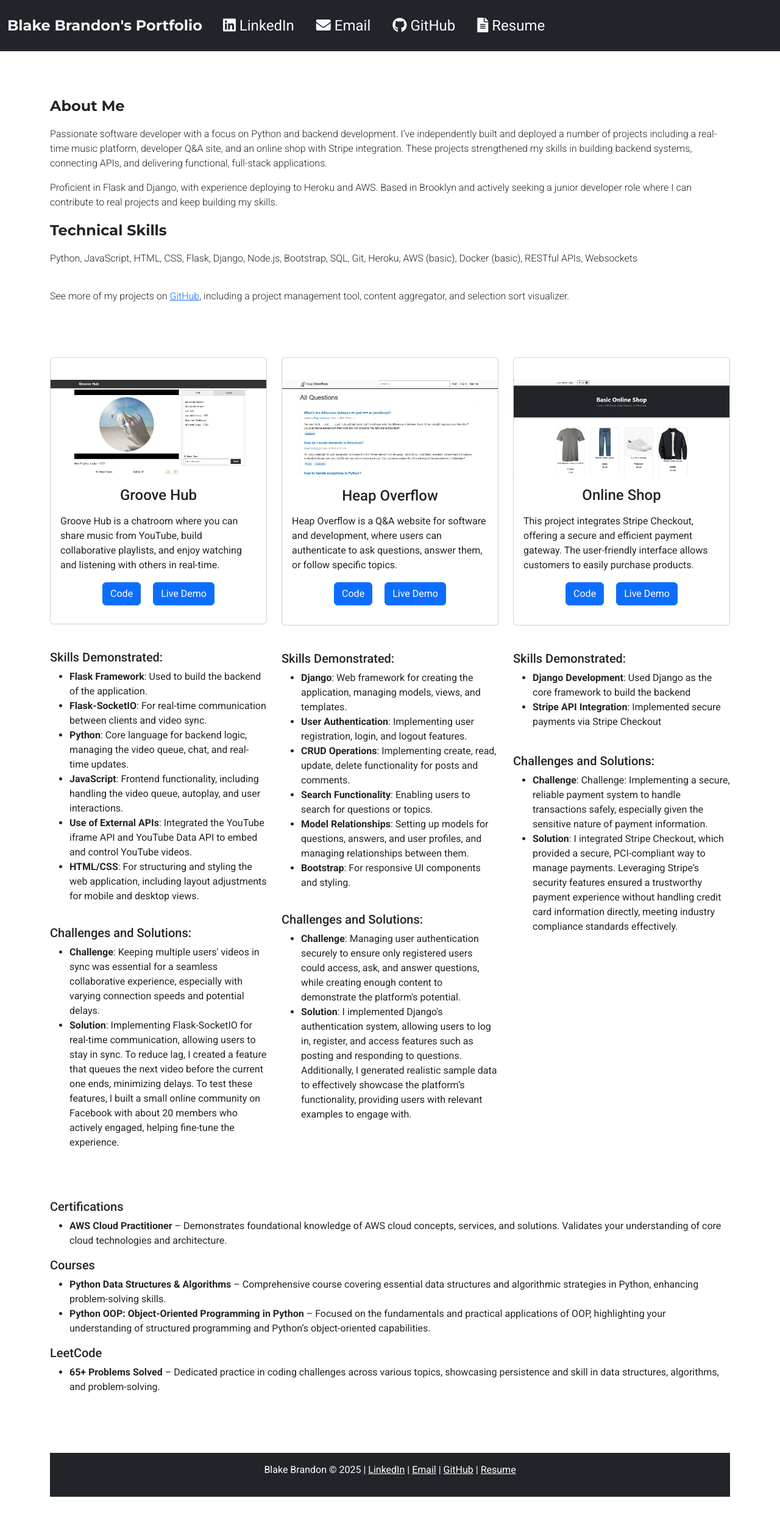
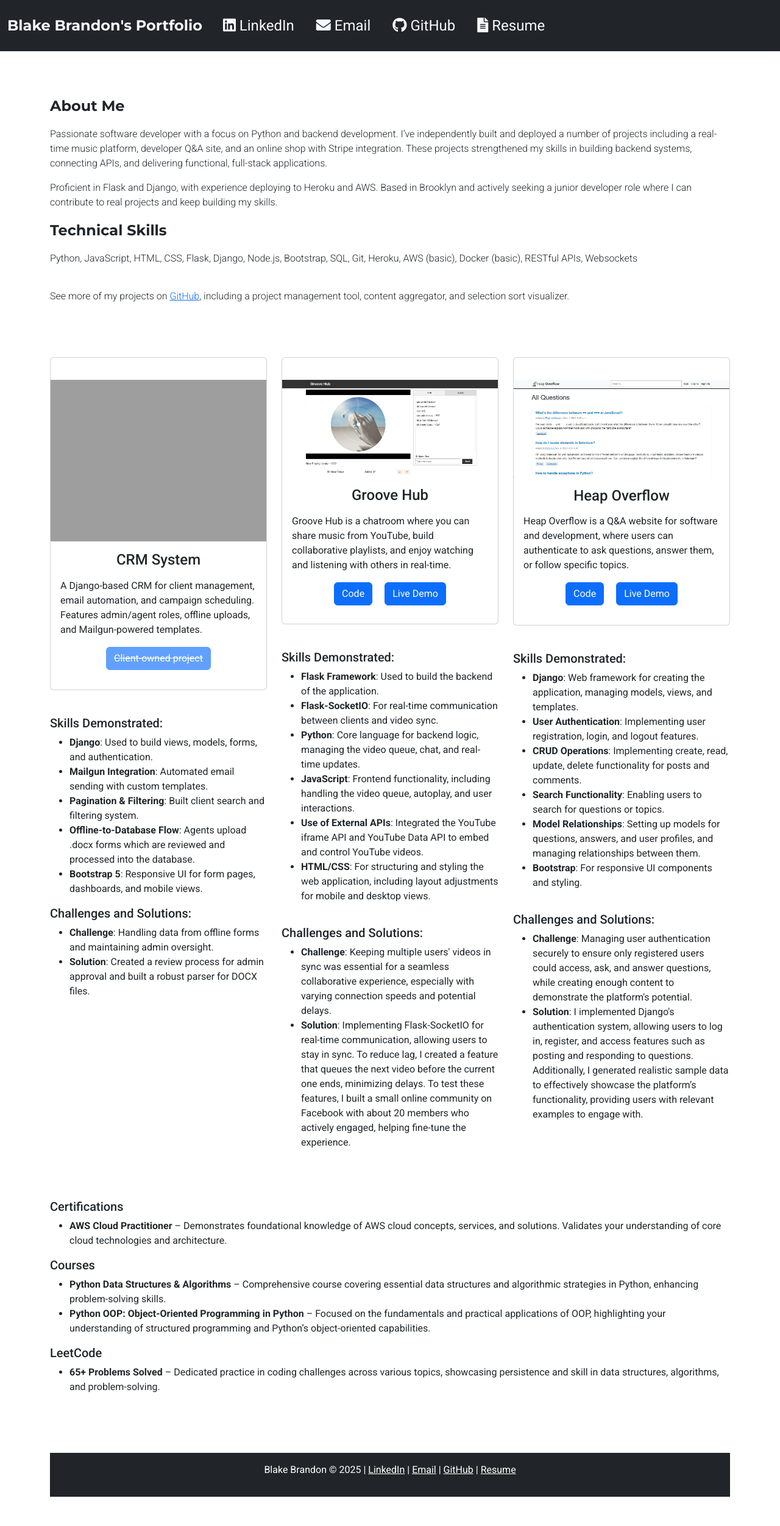
Before and after one commit to blakebrandon-hub/Portfolio-Website, a Flask app: page / in a window 1280 px wide. Shown: the whole page at 61% size. Run offline with Flask 3, Linux system fonts and the light colour scheme; some libraries are stand-ins or nearby versions; grey boxes are pictures that could not be loaded.

Commit message:
Update index.html

```diff
--- a/templates/index.html
+++ b/templates/index.html
@@ -133,6 +133,46 @@ img {
       <section class="text-center">
 
         <div class="row">
+
+
+        <div class="col-lg-4 col-md-6 mb-4">
+  <div class="card" style="max-width: 100%; height: 35%;">
+    <div class="bg-image hover-overlay ripple" data-mdb-ripple-color="light">
+      <img src="static/images/crm.jpg" class="img-fluid project-image">
+      <div class="mask" style="background-color: rgba(251, 251, 251, 0.15);"></div>
+    </div>
+    <div class="card-body">
+      <h4 class="card-title">CRM System</h4>
+      <p class="card-text">
+        <p style="text-align: left;">
+          A Django-based CRM for client management, email automation, and campaign scheduling. Features admin/agent roles, offline uploads, and Mailgun-powered templates.
+        </p>
+        <button class="btn btn-primary" disabled><s>Client-owned project</s></button>
+      </p>
+    </div>
+  </div>
+
+  <br>
+
+  <h5 style="text-align: left; padding-top: 5%;">Skills Demonstrated:</h5>
+  <ul>
+    <li style="text-align: left;"><b>Django</b>: Used to build views, models, forms, and authentication.</li>
+    <li style="text-align: left;"><b>Mailgun Integration</b>: Automated email sending with custom templates.</li>
+    <li style="text-align: left;"><b>Pagination & Filtering</b>: Built client search and filtering system.</li>
+    <li style="text-align: left;"><b>Offline-to-Database Flow</b>: Agents upload .docx forms which are reviewed and processed into the database.</li>
+    <li style="text-align: left;"><b>Bootstrap 5</b>: Responsive UI for form pages, dashboards, and mobile views.</li>
+  </ul>
+
+  <h5 style="text-align: left;">Challenges and Solutions:</h5>
+  <ul>
+    <li style="text-align: left;"><b>Challenge</b>: Handling data from offline forms and maintaining admin oversight.</li>
+    <li style="text-align: left;"><b>Solution</b>: Created a review process for admin approval and built a robust parser for DOCX files.</li>
+  </ul>
+</div>
+
+
+
+
           <div class="col-lg-4 col-md-12 mb-4" >
             <div class="card" style="width: 100%; height: 35%; padding-bottom: 4%;">
               <div class="bg-image hover-overlay ripple" data-mdb-ripple-color="light">
@@ -211,45 +251,6 @@ img {
 
         </div>
 
-          <div class="col-lg-4 col-md-6 mb-4">
-            <div class="card" style="max-width: 100%; height: 35%;">
-              <div class="bg-image hover-overlay ripple" data-db-ripple-color="light">
-                <img src="static/images/ecommerce.jpg" class="img-fluid project-image">
-
-                  <div class="mask" style="background-color: rgba(251, 251, 251, 0.15);"></div>
-
-              </div>
-              <div class="card-body">
-                <h4 class="card-title";>Online Shop</h4>
-                <p class="card-text">
-                  <p style="float: left; text-align: left;">
-
-This project integrates Stripe Checkout, offering a secure and efficient payment gateway. The user-friendly interface allows customers to easily purchase products.</p>
-                  <a href="https://github.com/blakebrandon-hub/Simple-Shop" class="btn btn-primary" style="margin-right: 5%;">Code</a> <a href="https://online-shop-example-805474abb1a5.herokuapp.com/" class="btn btn-primary">Live Demo</a>
-
-              </p>
-              </div>
-            </div>
-
-            <br>
-
-          <h5 style="text-align: left; padding-top: 5%;">Skills Demonstrated: </h5>
-
-          <ul style="">
-            <li style="text-align: left;"><b>Django Development</b>: Used Django as the core framework to build the backend</li>
-            <li style="text-align: left;"><b>Stripe API Integration</b>: Implemented secure payments via Stripe Checkout
-            </li><br>
-
-          </ul>
-
-           <h5 style="float: left;">Challenges and Solutions: </h5>
-           <ul>
-            <li style="float: left; text-align: left;"><b>Challenge</b>: Challenge: Implementing a secure, reliable payment system to handle transactions safely, especially given the sensitive nature of payment information.</li>
-            <li style="float: left; text-align: left;"><b>Solution</b>:  I integrated Stripe Checkout, which provided a secure, PCI-compliant way to manage payments. Leveraging Stripe’s security features ensured a trustworthy payment experience without handling credit card information directly, meeting industry compliance standards effectively.</li>
-          </ul>
-
-          </div>
-
           <div id="certs" style="text-align: left; padding-bottom: 7%; padding-top: 5%;">
             <h5>Certifications</h5>
             <ul>
```
